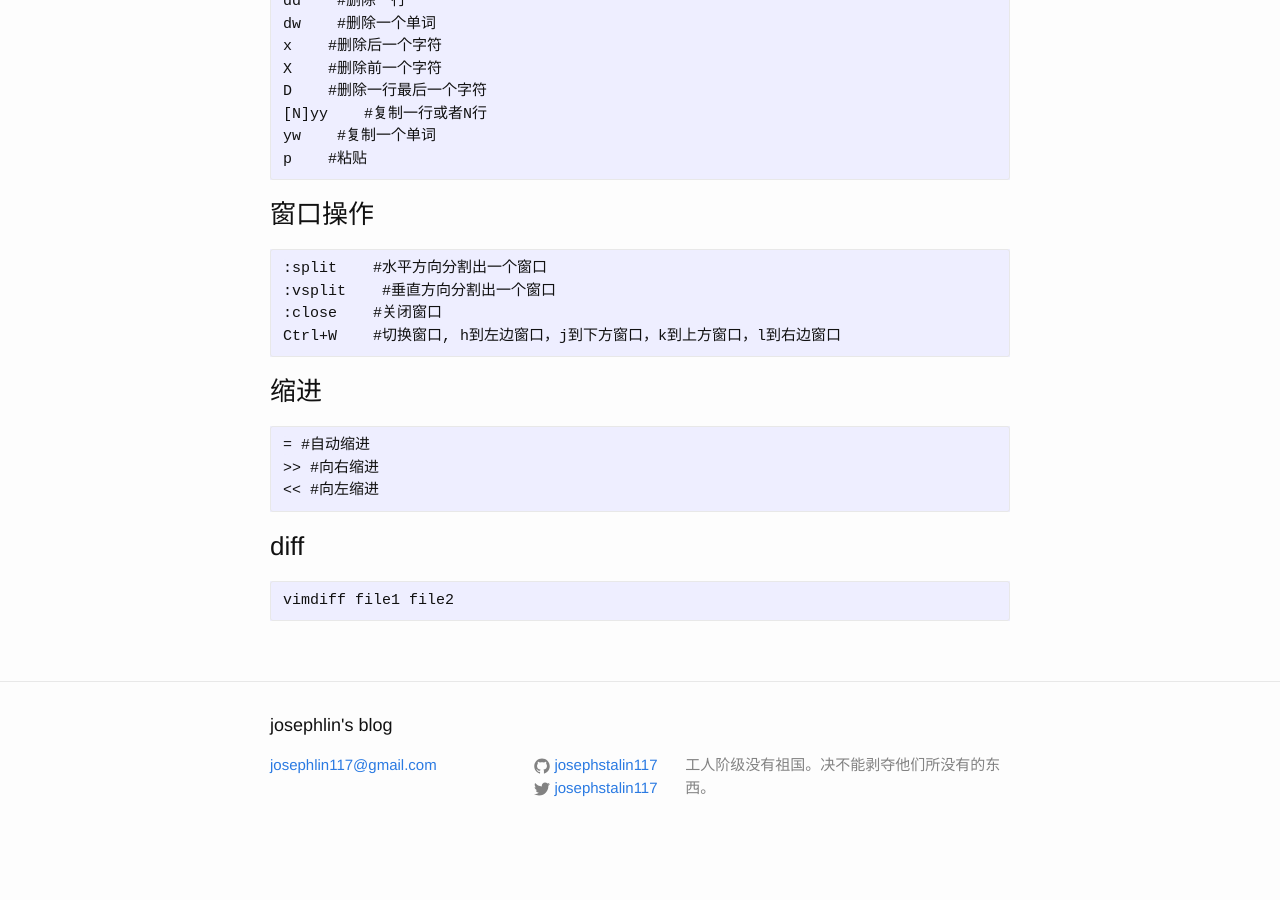
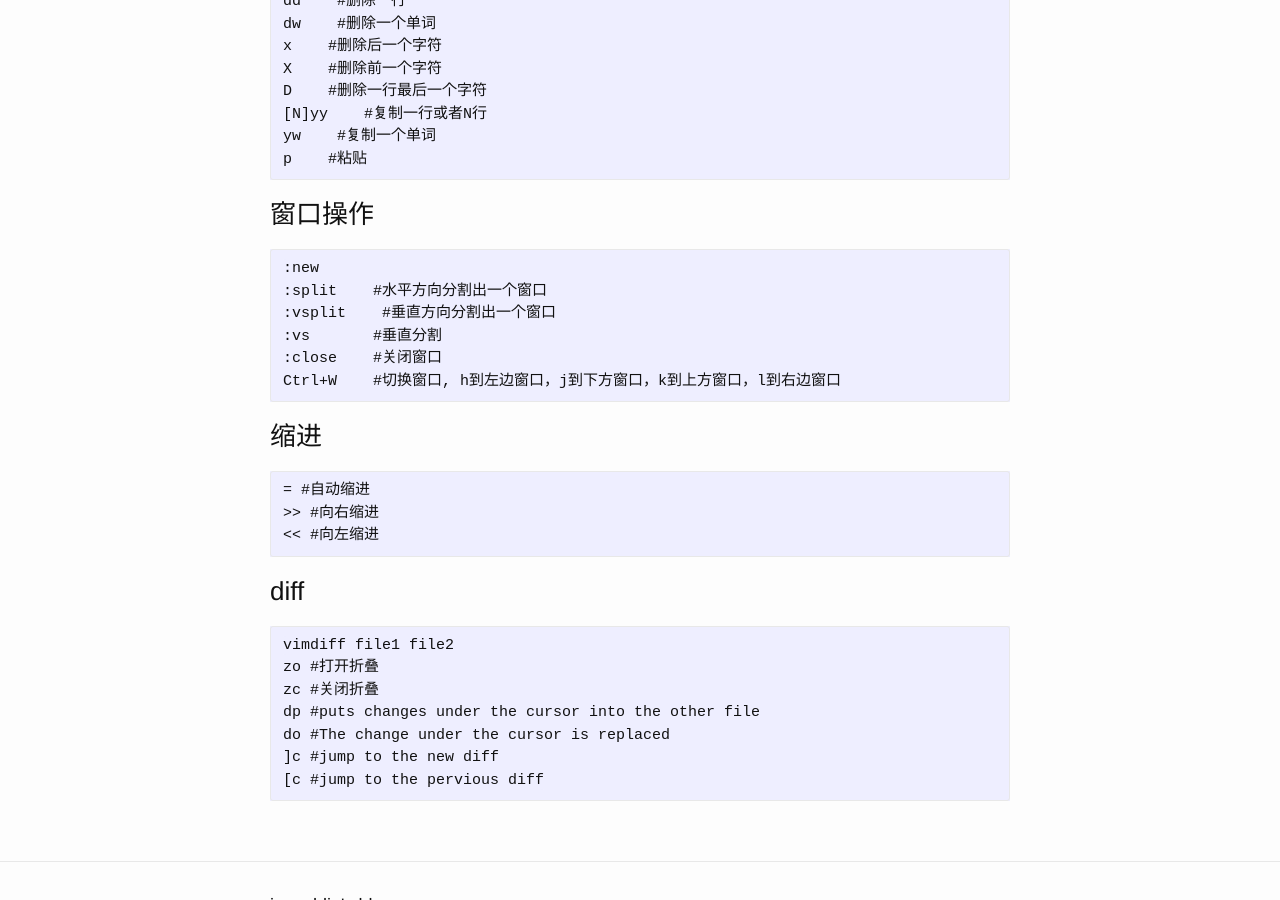
Before and after one commit to josephstalin117/josephstalin117.github.io, a Jekyll site: the page built from _posts/2016-07-03-vim.markdown, in a window 1280 px wide and 900 px high, scrolled down 1517 px. Built offline with Jekyll 4.4.1, drawn with Linux system fonts in a browser that asks for light colours; before the commit the page ends 2376 px from its top, so only the background shows below that.

Commit message:
edit this article

````diff
--- a/_posts/2016-07-03-vim.markdown
+++ b/_posts/2016-07-03-vim.markdown
@@ -82,8 +82,10 @@ p    #粘贴
 ### 窗口操作
 
 ```
+:new
 :split    #水平方向分割出一个窗口
 :vsplit    #垂直方向分割出一个窗口
+:vs       #垂直分割
 :close    #关闭窗口
 Ctrl+W    #切换窗口, h到左边窗口，j到下方窗口，k到上方窗口，l到右边窗口
 ```
@@ -100,4 +102,10 @@ Ctrl+W    #切换窗口, h到左边窗口，j到下方窗口，k到上方窗口
 
 ```
 vimdiff file1 file2
+zo #打开折叠
+zc #关闭折叠
+dp #puts changes under the cursor into the other file
+do #The change under the cursor is replaced
+]c #jump to the new diff
+[c #jump to the pervious diff
 ```
````
